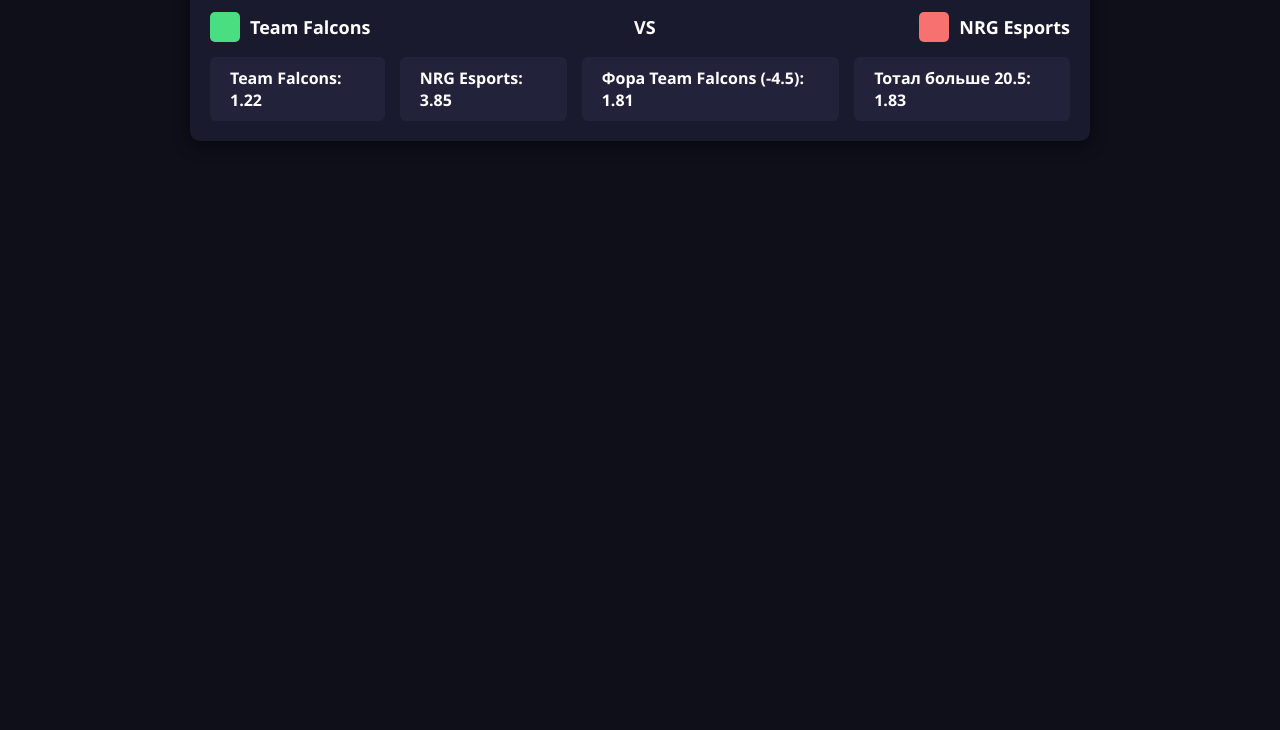
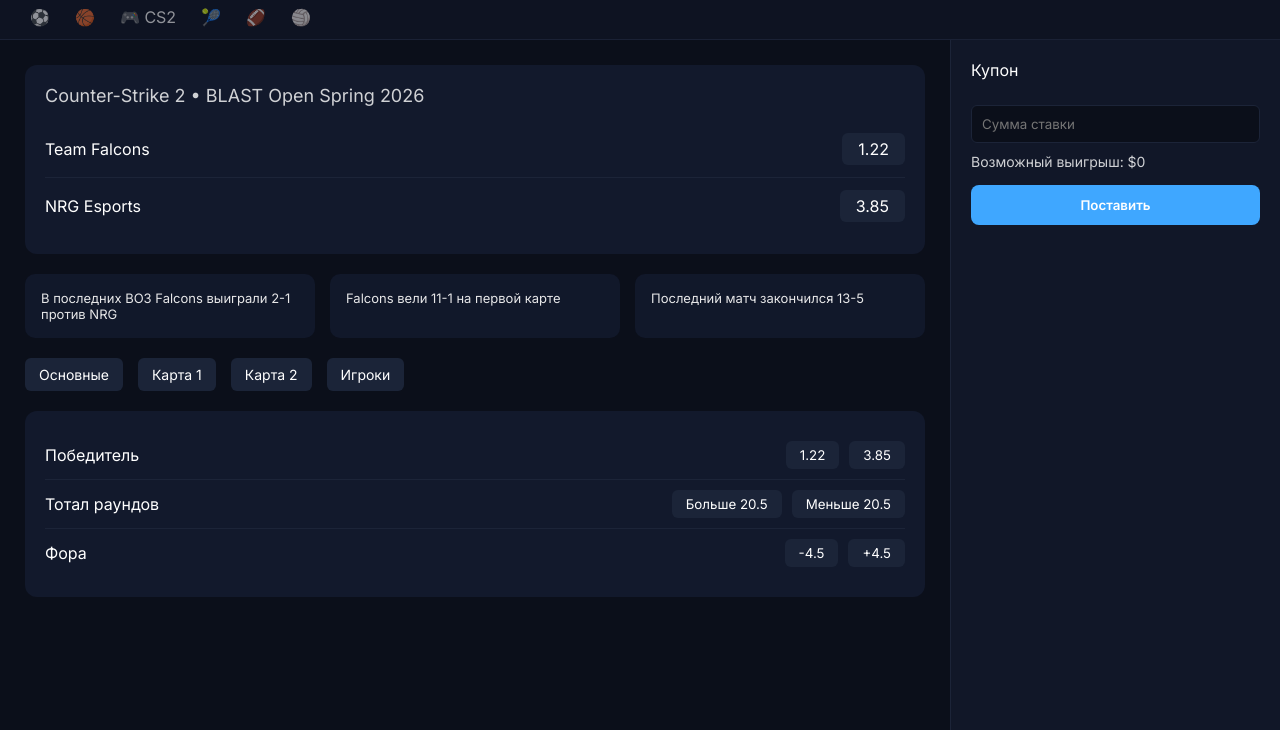
Before and after one commit to miteoryte/betting, a website: page public/index.html in a window 1280 px wide. Shown: the part 75-805 px from the top of the page. Drawn offline with Linux system fonts and the light colour scheme.

Commit message:
new site

```diff
--- a/public/index.html
+++ b/public/index.html
@@ -2,106 +2,439 @@
 <html lang="ru">
 <head>
 <meta charset="UTF-8">
-<meta name="viewport" content="width=device-width, initial-scale=1.0">
-<title>Betting App</title>
+<title>Esports Betting UI</title>
+
+<link href="https://fonts.googleapis.com/css2?family=Inter:wght@400;500;600&display=swap" rel="stylesheet">
+
 <style>
-  body {
-    font-family: 'Segoe UI', sans-serif;
-    background: #0f0f1a;
-    color: #fff;
-    margin: 0;
-    padding: 0;
+
+*{
+box-sizing:border-box;
+margin:0;
+padding:0;
+font-family:Inter;
 }
 
-  .container {
-    max-width: 900px;
-    margin: 30px auto;
-    padding: 0 15px;
+body{
+background:#0b0f1a;
+color:white;
 }
 
-  .match-card {
-    background: #1a1a2e;
-    border-radius: 10px;
-    padding: 20px;
-    margin-bottom: 20px;
-    box-shadow: 0 5px 15px rgba(0,0,0,0.5);
+/* HEADER */
+
+header{
+height:70px;
+background:#111728;
+display:flex;
+align-items:center;
+justify-content:space-between;
+padding:0 30px;
+border-bottom:1px solid #1c2438;
 }
 
-  .teams {
-    display: flex;
-    justify-content: space-between;
-    align-items: center;
+.logo{
+font-size:28px;
+font-weight:700;
+letter-spacing:2px;
 }
 
-  .team {
-    display: flex;
-    align-items: center;
-    gap: 10px;
-    font-weight: 700;
-    font-size: 18px;
+.wallet{
+background:#1b2438;
+padding:8px 16px;
+border-radius:8px;
+font-size:14px;
 }
 
-  .team-logo {
-    width: 30px;
-    height: 30px;
-    border-radius: 5px;
-    background: #444;
+/* SPORTS BAR */
+
+.sports{
+display:flex;
+gap:25px;
+padding:12px 30px;
+border-bottom:1px solid #1c2438;
+background:#0f1423;
+opacity:.9;
 }
 
-  .odds {
-    display: flex;
-    gap: 15px;
-    margin-top: 15px;
+.sports span{
+opacity:.6;
+cursor:pointer;
 }
 
-  .odds div {
-    background: #22223b;
-    padding: 10px 20px;
-    border-radius: 6px;
-    font-weight: 600;
-    cursor: pointer;
-    transition: all 0.2s;
+/* LAYOUT */
+
+.container{
+display:flex;
+height:calc(100vh - 110px);
 }
 
-  .odds div:hover {
-    background: #ff5500;
-    color: #fff;
+/* MAIN */
+
+.main{
+flex:1;
+padding:25px;
+overflow:auto;
 }
 
-  .header {
-    text-align: center;
-    font-size: 16px;
-    color: #aaa;
-    margin-bottom: 15px;
+/* MATCH */
+
+.match-card{
+background:#12192c;
+border-radius:12px;
+padding:20px;
+margin-bottom:20px;
 }
+
+.match-title{
+font-size:18px;
+margin-bottom:15px;
+opacity:.8;
+}
+
+.team-row{
+display:flex;
+justify-content:space-between;
+align-items:center;
+padding:12px 0;
+border-bottom:1px solid #1c2438;
+}
+
+.team-row:last-child{
+border:none;
+}
+
+.team{
+display:flex;
+align-items:center;
+gap:10px;
+}
+
+.odds{
+background:#1b2438;
+padding:6px 16px;
+border-radius:6px;
+cursor:pointer;
+transition:.2s;
+}
+
+.odds:hover{
+background:#3fa7ff;
+}
+
+/* TABS */
+
+.tabs{
+display:flex;
+gap:15px;
+margin:20px 0;
+}
+
+.tab{
+background:#1b2438;
+padding:8px 14px;
+border-radius:6px;
+font-size:14px;
+cursor:pointer;
+}
+
+/* EXPERT TIPS */
+
+.tips{
+display:grid;
+grid-template-columns:repeat(3,1fr);
+gap:15px;
+margin-bottom:20px;
+}
+
+.tip{
+background:#12192c;
+padding:16px;
+border-radius:10px;
+font-size:13px;
+opacity:.9;
+}
+
+/* MARKETS */
+
+.market{
+background:#12192c;
+border-radius:12px;
+padding:20px;
+}
+
+.market-row{
+display:flex;
+justify-content:space-between;
+align-items:center;
+padding:10px 0;
+border-bottom:1px solid #1c2438;
+}
+
+.market-row:last-child{
+border:none;
+}
+
+.market-buttons{
+display:flex;
+gap:10px;
+}
+
+.market-buttons button{
+background:#1b2438;
+border:none;
+color:white;
+padding:6px 14px;
+border-radius:6px;
+cursor:pointer;
+transition:.2s;
+}
+
+.market-buttons button:hover{
+background:#3fa7ff;
+}
+
+/* BETSLIP */
+
+.betslip{
+width:330px;
+background:#111728;
+border-left:1px solid #1c2438;
+padding:20px;
+display:flex;
+flex-direction:column;
+}
+
+.betslip-title{
+font-size:16px;
+margin-bottom:15px;
+}
+
+.bet{
+background:#1b2438;
+padding:12px;
+border-radius:8px;
+margin-bottom:10px;
+font-size:14px;
+}
+
+input{
+background:#0b0f1a;
+border:1px solid #1c2438;
+padding:10px;
+color:white;
+border-radius:6px;
+margin-top:10px;
+}
+
+button.place{
+margin-top:15px;
+padding:12px;
+border:none;
+background:#3fa7ff;
+color:white;
+font-weight:600;
+border-radius:8px;
+cursor:pointer;
+}
+
+.win{
+margin-top:10px;
+font-size:14px;
+opacity:.8;
+}
+
 </style>
 </head>
+
 <body>
 
-<div class="container">
-  <div class="match-card">
-    <div class="header">Counter-Strike 2 • BLAST Open Spring 2026 • Завтра, 12:00</div>
+<header>
 
-    <div class="teams">
-      <div class="team">
-        <div class="team-logo" style="background:#4ade80"></div>
-        Team Falcons
-      </div>
-      <div class="team">VS</div>
-      <div class="team">
-        <div class="team-logo" style="background:#f87171"></div>
-        NRG Esports
-      </div>
+<div class="logo">RAZED</div>
+
+<div class="wallet">
+$0.00 Кошелек
 </div>
 
-    <div class="odds">
-      <div>Team Falcons: 1.22</div>
-      <div>NRG Esports: 3.85</div>
-      <div>Фора Team Falcons (-4.5): 1.81</div>
-      <div>Тотал больше 20.5: 1.83</div>
+</header>
+
+<div class="sports">
+
+<span>⚽</span>
+<span>🏀</span>
+<span>🎮 CS2</span>
+<span>🎾</span>
+<span>🏈</span>
+<span>🏐</span>
+
 </div>
+
+<div class="container">
+
+<div class="main">
+
+<div class="match-card">
+
+<div class="match-title">
+Counter-Strike 2 • BLAST Open Spring 2026
 </div>
+
+<div class="team-row">
+
+<div class="team">Team Falcons</div>
+
+<div class="odds" onclick="addBet('Team Falcons',1.22)">
+1.22
 </div>
+
+</div>
+
+<div class="team-row">
+
+<div class="team">NRG Esports</div>
+
+<div class="odds" onclick="addBet('NRG Esports',3.85)">
+3.85
+</div>
+
+</div>
+
+</div>
+
+<div class="tips">
+
+<div class="tip">
+В последних BO3 Falcons выиграли 2-1 против NRG
+</div>
+
+<div class="tip">
+Falcons вели 11-1 на первой карте
+</div>
+
+<div class="tip">
+Последний матч закончился 13-5
+</div>
+
+</div>
+
+<div class="tabs">
+
+<div class="tab">Основные</div>
+<div class="tab">Карта 1</div>
+<div class="tab">Карта 2</div>
+<div class="tab">Игроки</div>
+
+</div>
+
+<div class="market">
+
+<div class="market-row">
+
+<div>Победитель</div>
+
+<div class="market-buttons">
+
+<button onclick="addBet('Falcons',1.22)">
+1.22
+</button>
+
+<button onclick="addBet('NRG',3.85)">
+3.85
+</button>
+
+</div>
+
+</div>
+
+<div class="market-row">
+
+<div>Тотал раундов</div>
+
+<div class="market-buttons">
+
+<button onclick="addBet('Over',1.83)">
+Больше 20.5
+</button>
+
+<button onclick="addBet('Under',1.90)">
+Меньше 20.5
+</button>
+
+</div>
+
+</div>
+
+<div class="market-row">
+
+<div>Фора</div>
+
+<div class="market-buttons">
+
+<button onclick="addBet('Falcons -4.5',1.81)">
+-4.5
+</button>
+
+<button onclick="addBet('NRG +4.5',1.95)">
++4.5
+</button>
+
+</div>
+
+</div>
+
+</div>
+
+</div>
+
+<div class="betslip">
+
+<div class="betslip-title">
+Купон
+</div>
+
+<div id="bets"></div>
+
+<input id="stake" placeholder="Сумма ставки">
+
+<div class="win" id="win">
+Возможный выигрыш: $0
+</div>
+
+<button class="place">
+Поставить
+</button>
+
+</div>
+
+</div>
+
+<script>
+
+let odds = 0
+
+function addBet(name,value){
+
+odds = value
+
+document.getElementById("bets").innerHTML =
+`<div class="bet">
+${name}<br>
+коэффициент ${value}
+</div>`
+
+}
+
+document.getElementById("stake").addEventListener("input",function(){
+
+let stake = this.value
+let win = stake * odds
+
+document.getElementById("win").innerText =
+"Возможный выигрыш: $" + win.toFixed(2)
+
+})
+
+</script>
 
 </body>
 </html>
```
Lines whose indentation alone changed are shown as unchanged.
